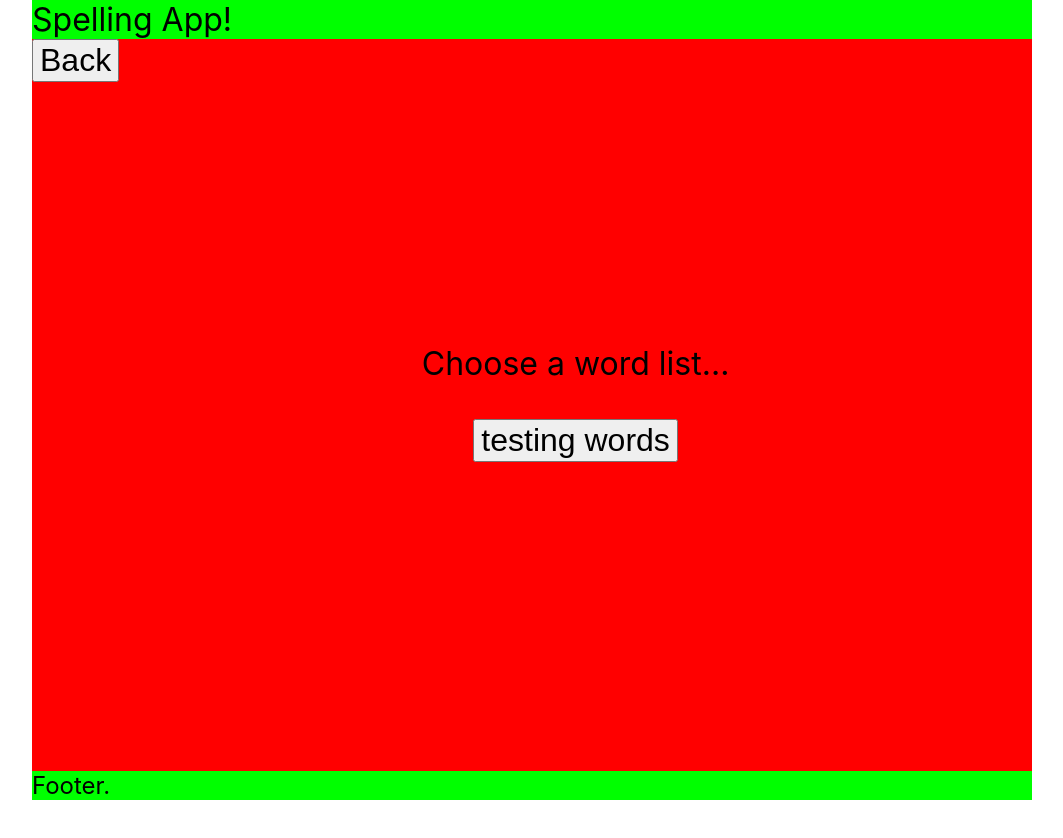
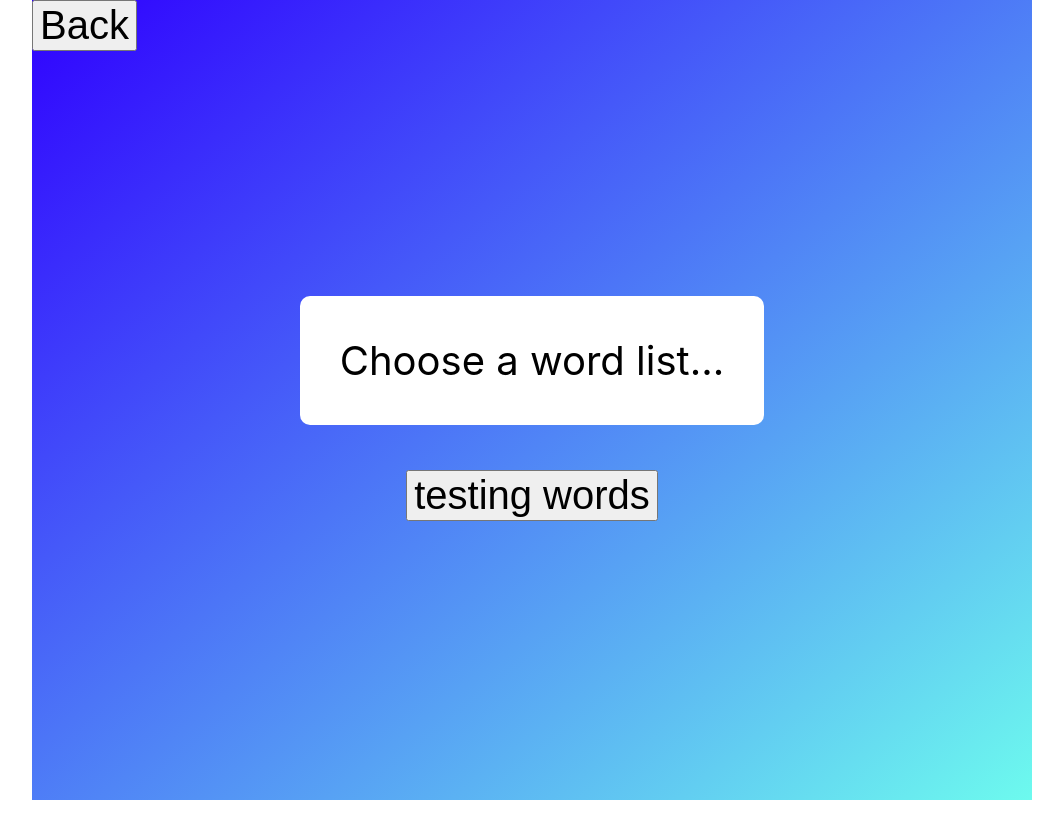
Before and after one commit to Roger-Heathcote/spellingapp, a React (Create React App) app: page / in a window 1280 px wide. Both pictures are taken after a click on the button "Start". Shown: the top 838 px of the page, without its empty margins (108-1171 px from the left). Before the commit the page ends 800 px from the top, so only its background shows below. Built offline with nearby package versions, Linux system fonts and the light colour scheme.

Commit message:
Fixed long words overflow, pleasant colors, word list centering. Relates #25

```diff
--- a/src/App.css
+++ b/src/App.css
@@ -37,8 +37,10 @@ input, button {
 	justify-content: center;
 	align-items: center;
 	height: 100%;
+	clear: both;
 }
 
 .backButton{
+	display: block;
 	float: left;
 }
--- a/src/components/GamePlay.module.css
+++ b/src/components/GamePlay.module.css
@@ -13,7 +13,7 @@
 .output{
 	padding: 0.5em;
 	background: white;
-	font-size: 7vw;
+	font-size: clamp(24px, 4vw, 40px);
 	margin-bottom: 3rem;
 	border-radius: 0.5em;
 }
--- a/src/components/MainPage.js
+++ b/src/components/MainPage.js
@@ -42,9 +42,9 @@ function MainPage() {
 		);
 	return (
 		<PageFrame
-			header={<h1>Spelling App!</h1>}
+			// header={<h1>Spelling App!</h1>}
 			body={content}
-			footer={<h2>Footer.</h2>}
+			// footer={<h2>Footer.</h2>}
 		></PageFrame>
 	);
 }
--- a/src/components/PageFrame.module.css
+++ b/src/components/PageFrame.module.css
@@ -1,13 +1,16 @@
 .pageFrame {
 	display: flex;
 	flex-direction: column;
-	background: lime;
+	background: wheat;
 	max-width: 1000px;
 	margin: auto;
 	height: 100%;
 }
 .content{
-	background: red;
+	background-image: linear-gradient(to bottom right, rgb(47, 0, 255), rgb(109, 250, 238));
+	/* background: rgb(221, 184, 16); */
 	height: 100%;
-	font-size: 2em;
+	/* font-size: 2em; */
+	font-size: clamp(24px, 4vw, 40px);
+
 }
--- a/src/components/WordList.js
+++ b/src/components/WordList.js
@@ -14,6 +14,7 @@ function WordList({listHandler, goBack}) {
 			<button className="backButton" onClick={goBack}>
 				Back
 			</button>
+			<br></br>
 			<div className="defaultContentFrame">
 				<span>Choose a word list...</span>
 				<ul className={styles.wordList} aria-label="list of word lists">
--- a/src/components/WordList.module.css
+++ b/src/components/WordList.module.css
@@ -3,10 +3,16 @@
 	display: flex;
 	flex-direction: column;
 	align-items: center;
+	/* small hack to make content a little higher */
+	margin-bottom: 2em;
 }
 .wordList li{
 	margin: 0.125em;
 }
 span {
 	margin-bottom: 1em;
+	/* flex-shrink: 5; */
+	padding: 1em;
+	background: white;
+	border-radius: 0.25em;
 }
```
